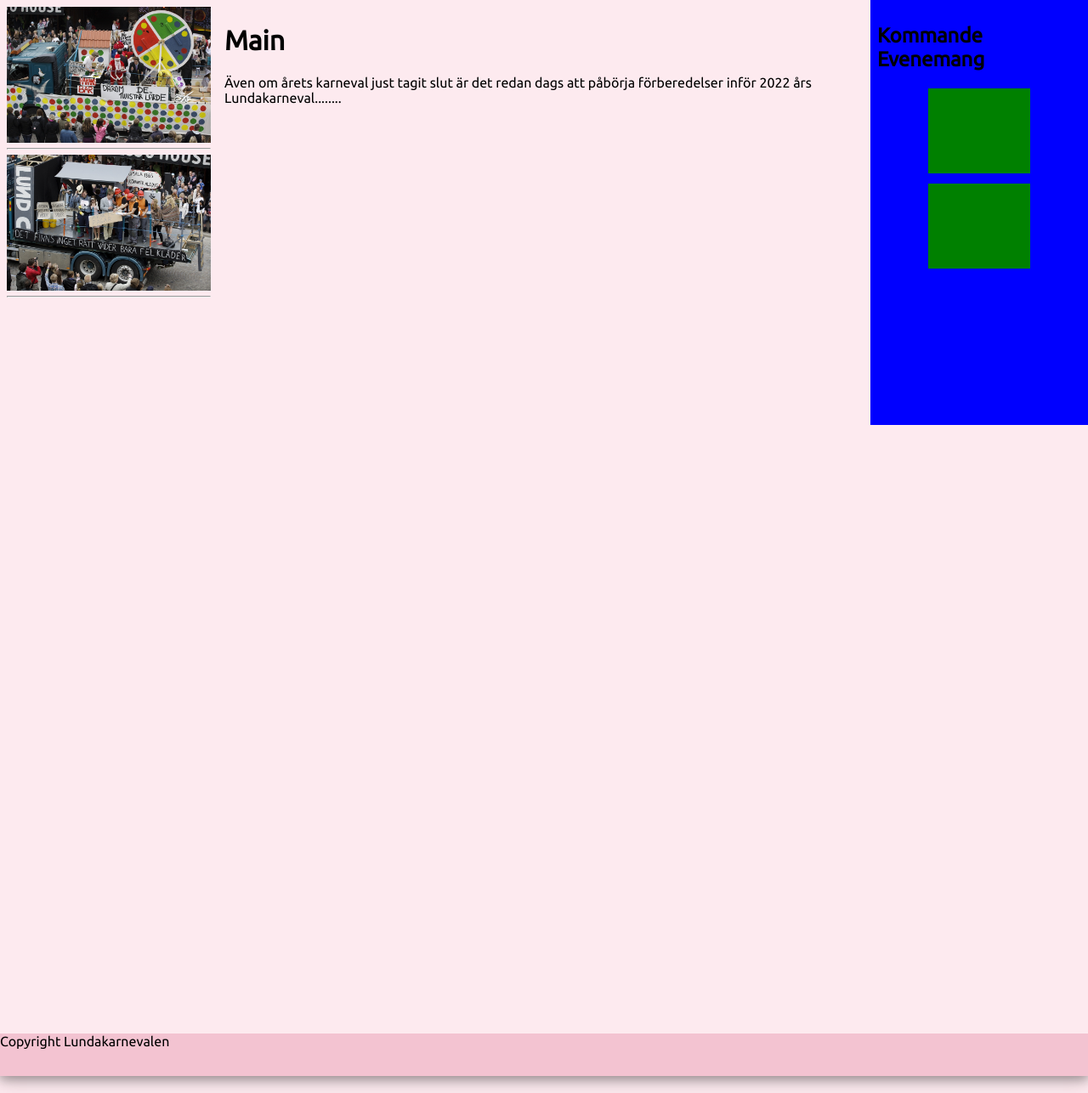
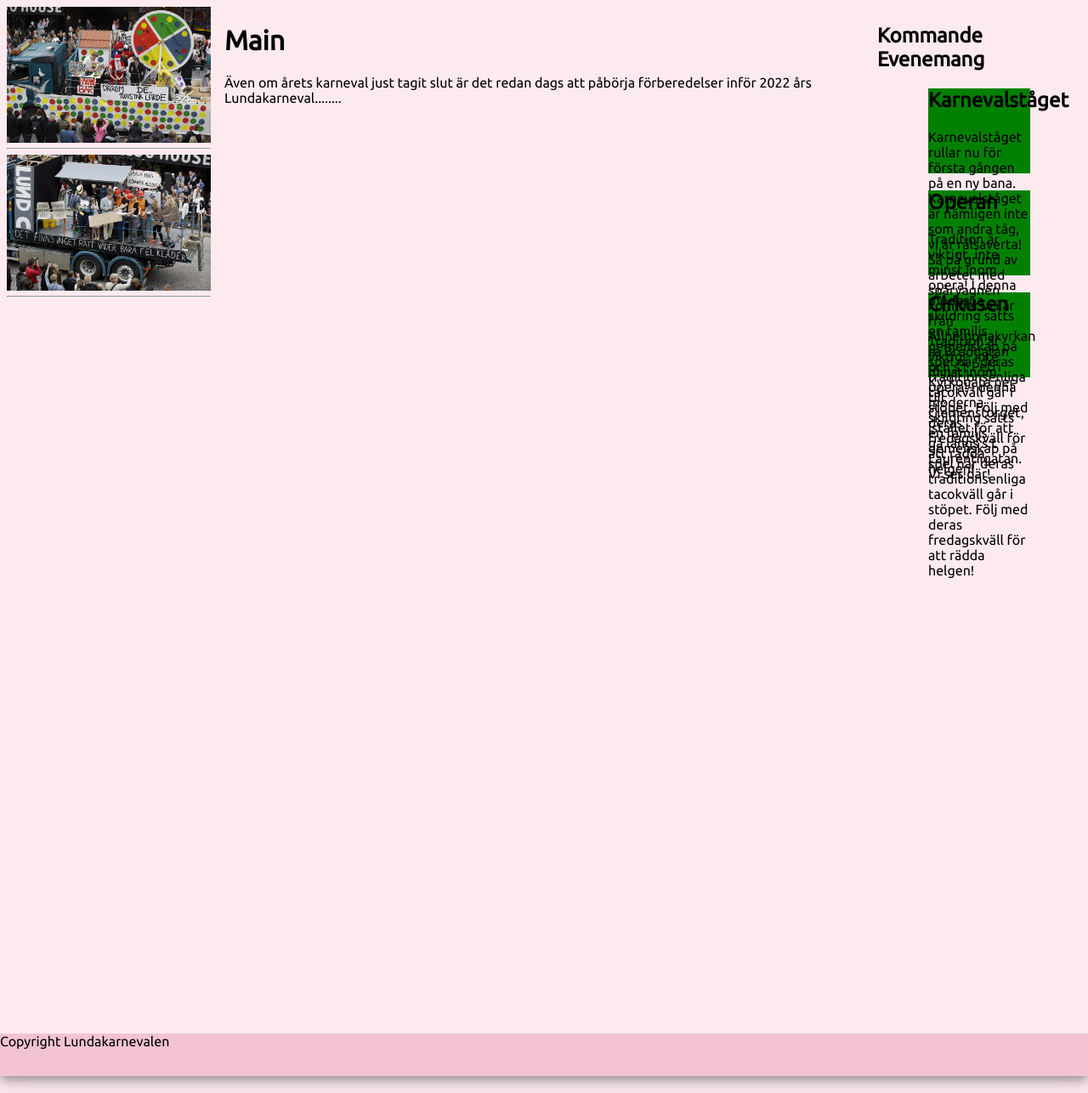
Before and after one commit to dhelvik/Grupp-3-Webbutveckling, a PHP site: page /home.html in a window 1280 px wide. Shown: the part 178-1464 px from the top of the page at 85% size. Run offline with PHP 8.4, Linux system fonts and the light colour scheme.

Commit message:
right+css

```diff
--- a/aside.html
+++ b/aside.html
@@ -1,9 +1,23 @@
 <div id=container-right>
-<div>
+
 	<h1>Kommande Evenemang</h1>
+
+
+
 	<div id='news1'class='news'>
+        <h2>Karnevalståget</h2>
+        <p>Karnevalståget rullar nu för första gången på en ny bana. Karnevalståget är nämligen inte som andra tåg, vi är rälsaverta! Så på grund av arbetet med spårvagnen kommer vi i år från Allhelgonakyrkan ta Bredgatan och s:t Petri Kyrkogata ner till Clemenstorget, istället för att gå längs s:t Laurentiigatan.<br>Vi ses där!
+    </p>
 	</div>
-	<div id='news2'class='news'>
+
+    <div id='news2'class='news'>
+        <h2>Operan</h2>
+        <p>Tradition är viktigt, inte minst inom opera! I denna moderna skildring sätts en familjs gemenskap på spel när deras traditionsenliga tacokväll går i stöpet. Följ med deras fredagskväll för att rädda helgen!
+    </p>
+	</div>
+     <div id='news3'class='news'>
+        <h2>Cirkusen</h2>
+        <p>Tradition är viktigt, inte minst inom opera! I denna moderna skildring sätts en familjs gemenskap på spel när deras traditionsenliga tacokväll går i stöpet. Följ med deras fredagskväll för att rädda helgen!
+    </p>
 	</div>
 </div>
-</div>
--- a/css/css.css
+++ b/css/css.css
@@ -61,10 +61,10 @@
 	}
 
 	#right{
-		background-color:blue;
+		background-color:transparent;
 		float: left;
 		width: 20%;
-		height: 500px;
+		height: 100%;
         box-sizing: border-box;
         padding: 8px;
 	}
```
